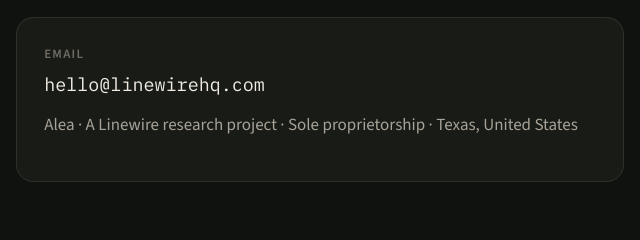
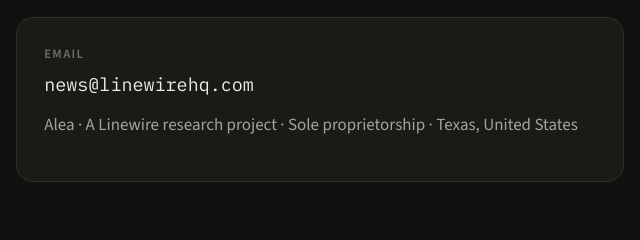
Before and after one commit to colej0/linewire, a plain HTML site: page index.html in a window 1280 px wide. Shown: the part 4104-4344 px from the top of the page, 320-960 px from the left. Drawn offline with nearby package versions, Linux system fonts and the light colour scheme.

Commit message:
Use news@linewirehq.com as the public contact on the Alea homepage
hello@ forwarding is not set up; news@ already forwards to linewire@mail.grokbot.com.

```diff
--- a/index.html
+++ b/index.html
@@ -46,7 +46,7 @@
         <p class="lede">Alea is Linewire’s self-learning AI research project. It is not a rules engine. The work is deep reinforcement learning on historical and simulated data. Research comes first.</p>
         <p class="support">The aim is a policy the agent learns for itself, then can operate on its own under hard limits. That training takes serious GPU compute. That is the work happening now.</p>
         <div class="hero-actions">
-          <a class="btn" href="mailto:hello@linewirehq.com">Get in touch</a>
+          <a class="btn" href="mailto:news@linewirehq.com">Get in touch</a>
           <p class="fine">Research and development. Not an offer to invest, and not a claim about trading results.</p>
         </div>
       </div>
@@ -144,7 +144,7 @@
         <p class="prose" style="color:var(--muted);">Questions about the research can be sent by email. This page does not take payments, open accounts, or offer managed trading.</p>
         <div class="contact-box">
           <div class="label">Email</div>
-          <a class="email" href="mailto:hello@linewirehq.com">hello@linewirehq.com</a>
+          <a class="email" href="mailto:news@linewirehq.com">news@linewirehq.com</a>
           <p class="where">Alea · A Linewire research project · Sole proprietorship · Texas, United States</p>
         </div>
       </div>
```
Also changed, not shown: alea/privacy.html (+1 -1 lines), alea/terms.html (+1 -1 lines).
